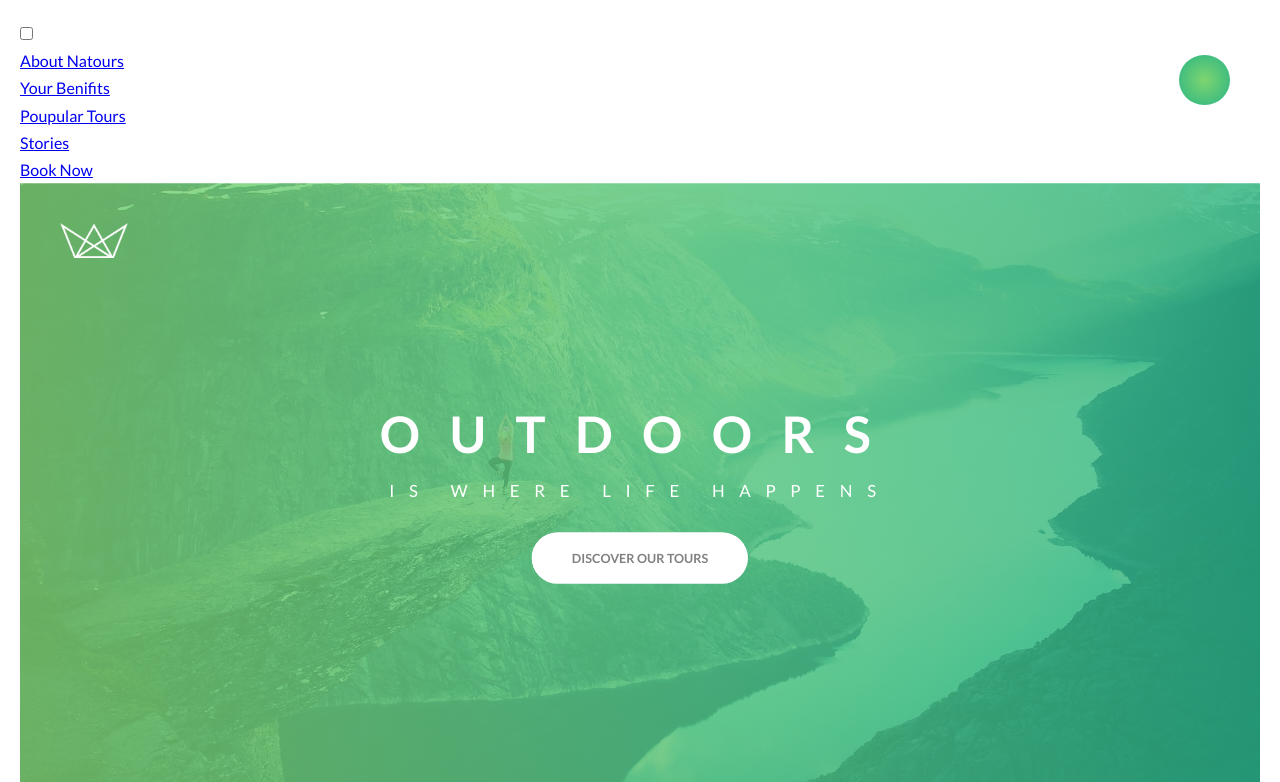
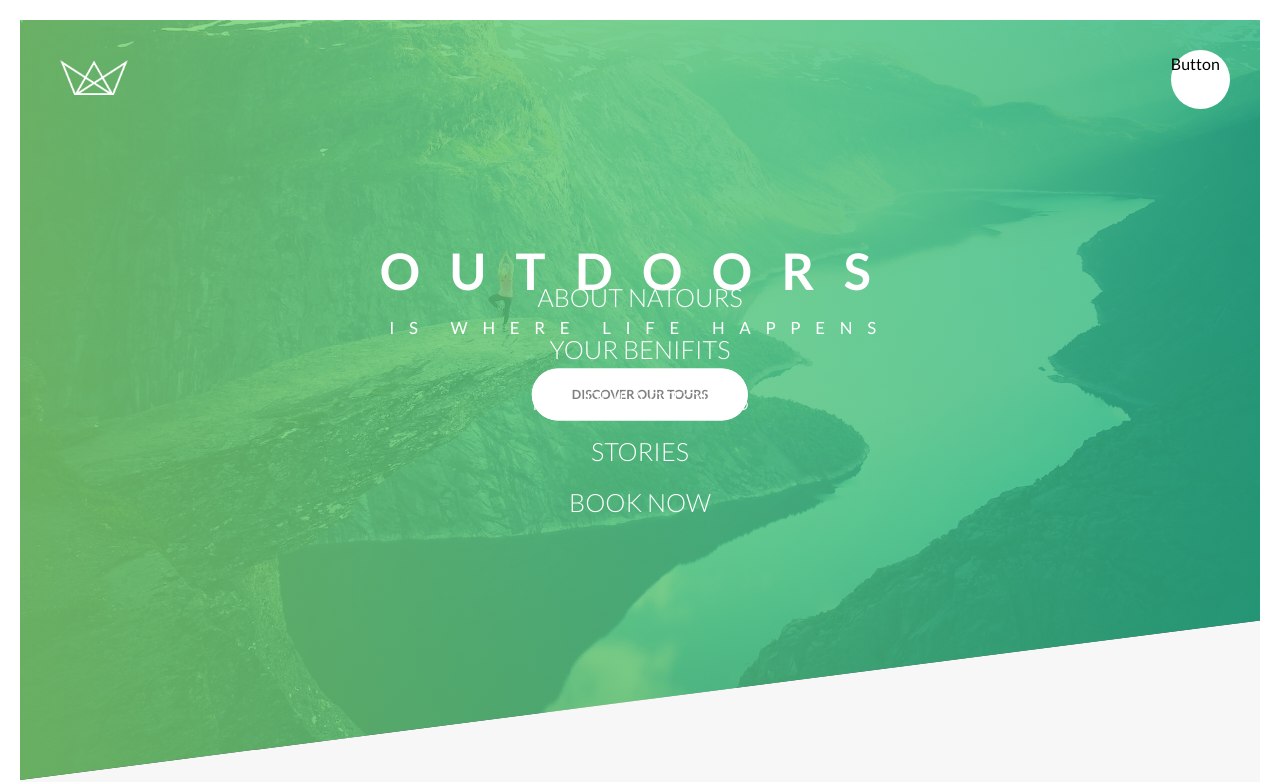
Before and after one commit to OthmanAmoudi/layout-sass, a website: page index.html in a window 1280 px wide. Shown: the top 782 px of the page. Drawn offline with Linux system fonts and the light colour scheme.

Commit message:
:rainbow: add nav bg

```diff
--- a/sass/abstracts/_mixins.scss
+++ b/sass/abstracts/_mixins.scss
@@ -5,3 +5,10 @@
         clear: both;
     }
 }
+
+@mixin center-hv {
+    position: absolute;
+    top:50%;
+    left: 50%;
+    transform: translate(-50%,-50%);
+}
--- a/sass/layout/_navigation.scss
+++ b/sass/layout/_navigation.scss
@@ -1,15 +1,18 @@
 .navigation {
     &__checkbox {
-
+        display: none;
     }
 
     &__button {
+        color: black;
         background-color: white;
         height: 7rem;
         width: 7rem;
         position: fixed;
         top: 6rem;
         right: 6rem;
+        border-radius: 50%;
+        z-index: 2000;
     }
 
     &__background {
@@ -21,21 +24,38 @@
         right: 6rem;
         background-image: radial-gradient($color-primary-light,$color-primary-dark);
         z-index: 1000;
+        // transform: scale(34);
     }
 
     &__nav {
-
+        height: 100vh;
+        width: 100%;
+        position: fixed;
+        top:0;
+        right:0;
+        z-index: 1500;
+        //transform: translate(45%,50%);
     }
 
     &__list {
-
+        position: absolute;
+        top:50%;
+        left: 50%;
+        transform: translate(-50%,-50%);
+        list-style: none;
+        text-align: center;
     }
 
     &__item {
-
+        margin: 1rem;
     }
 
     &__link {
+        font-weight: 300;
+        font-size: 3rem;
+        color: $color-white;
+        text-transform: uppercase;
+        text-decoration: none;
 
     }
 }
```
Also changed, not shown: css/style.css.
